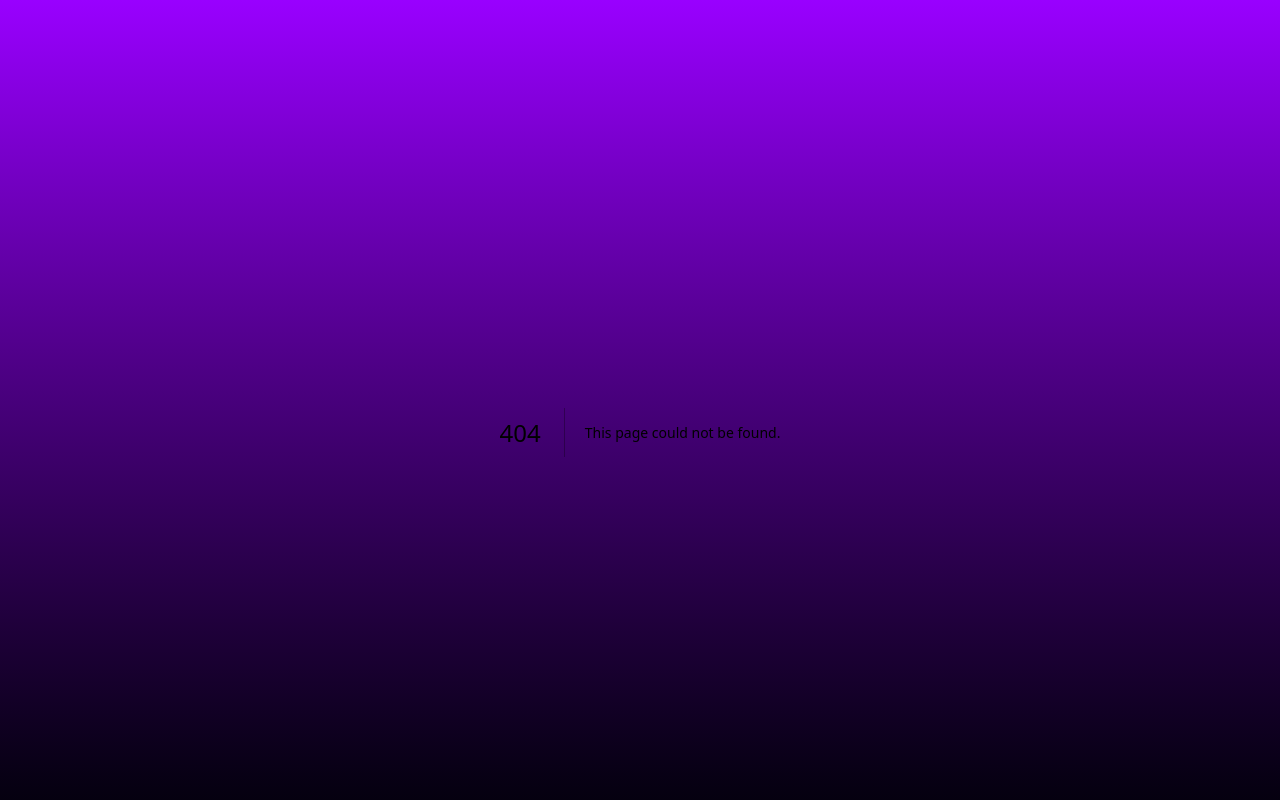
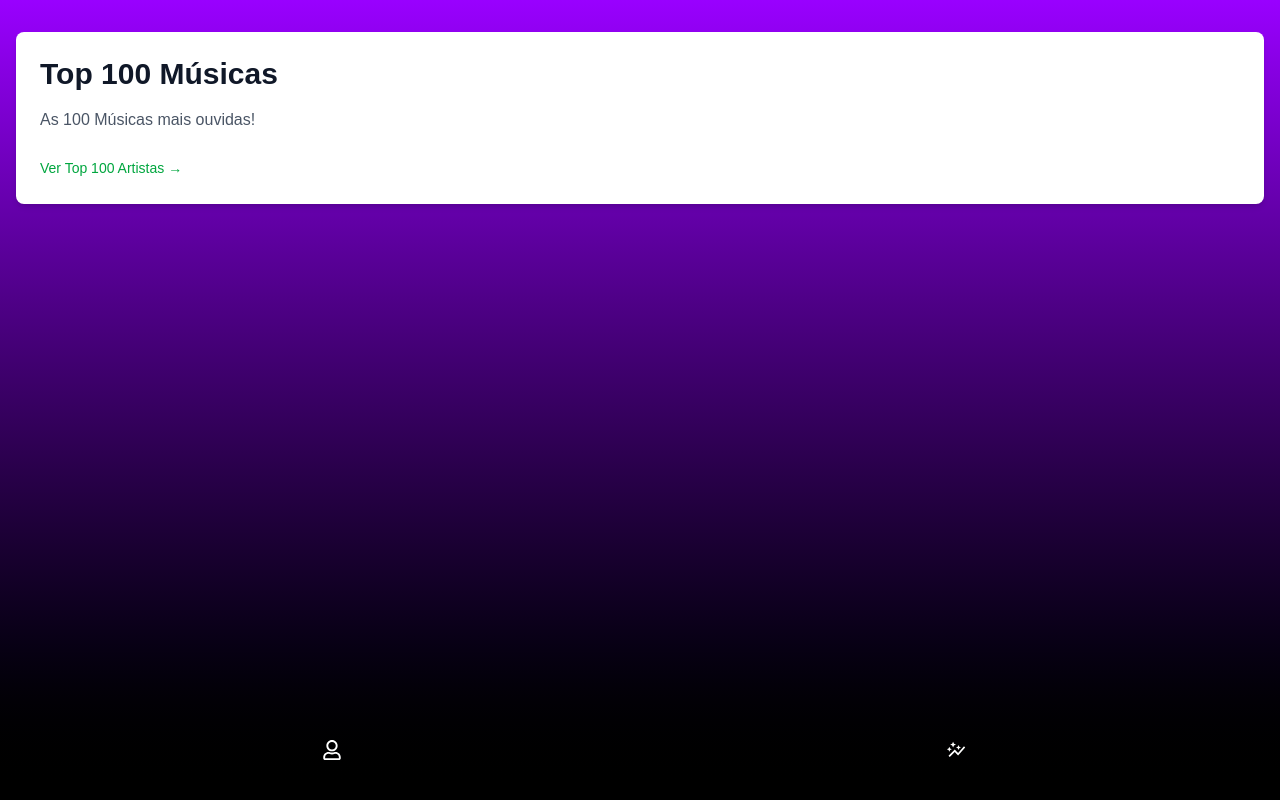
Before and after one commit to guiverdadebuss/next_desafio_spotdados, a Next.js app in the folder spotdados/: page /top100musicas in a window 1280 px wide. Before the commit this address had no page. Shown: the top 800 px of the page. Built offline with nearby package versions, Linux system fonts and the light colour scheme.

Commit message:
feat: pages fix

```diff
--- a/spotdados/src/components/Navbar2.jsx
+++ b/spotdados/src/components/Navbar2.jsx
@@ -17,8 +17,8 @@ export default function Navbar2() {
       </div>
       <div>
         <Link
-          href="/estatisticas"
-          className={isActive("/estatisticas") ? " p-2" : "p-2"}
+          href="/top100artistas"
+          className={isActive("/top100artistas") ? " p-2" : "p-2"}
         >
           <MdAutoGraph className="size-5" />
         </Link>
--- a/spotdados/src/pages/index.js
+++ b/spotdados/src/pages/index.js
@@ -54,7 +54,7 @@ export default function Home() {
       <div className="bg-transparent rounded-lg shadow-md p-6">
         <div className="grid grid-cols-1 md:grid-cols-3 gap-4">
           <div className="p-4">
-            <div className="text-3xl font-bold text-white">
+            <div className="text-lg font-semibold text-white truncate">
               {contarTotalMusicas()}
             </div>
             <div className="text-white">Total de reproduções</div>
--- a/spotdados/src/pages/perfil.js
+++ /dev/null
@@ -1,10 +0,0 @@
-export default function Perfil() {
-  return (
-    <div className="bg-white rounded-lg shadow-md p-6">
-      <h1 className="text-3xl font-bold text-gray-900 mb-4">👤 Meu Perfil</h1>
-      <p className="text-gray-600 mb-6">
-        Gerencie suas informações pessoais e preferências musicais
-      </p>
-    </div>
-  );
-}
--- a/spotdados/src/pages/pesquisa.js
+++ /dev/null
@@ -1,10 +0,0 @@
-export default function Pesquisa() {
-  return (
-    <div className="bg-white rounded-lg shadow-md p-6">
-      <h1 className="text-3xl font-bold text-gray-900 mb-4">🔍 Pesquisar</h1>
-      <p className="text-gray-600 mb-6">
-        Encontre seus artistas, músicas e álbuns favoritos
-      </p>
-    </div>
-  );
-}
--- /dev/null
+++ b/spotdados/src/pages/top100artistas.js
@@ -0,0 +1,20 @@
+import Link from "next/link";
+
+export default function Top100Artistas() {
+  return (
+    <div className="bg-white rounded-lg shadow-md p-6">
+      <h1 className="text-3xl font-bold text-gray-900 mb-4">
+        Top 100 Artistas
+      </h1>
+      <p className="text-gray-600 mb-6">
+        Os 100 Artistas mais ouvidos!
+      </p>
+      <Link
+        href="/top100musicas"
+        className="text-green-600 hover:text-green-800 text-sm font-medium"
+      >
+        Ver Top 100 Músicas →
+      </Link>
+    </div>
+  );
+}
--- a/spotdados/src/pages/estatisticas.js
+++ b/spotdados/src/pages/top100musicas.js
@@ -1,19 +1,19 @@
 import Link from "next/link";
 
-export default function Estatisticas() {
+export default function Top100Musicas() {
   return (
     <div className="bg-white rounded-lg shadow-md p-6">
       <h1 className="text-3xl font-bold text-gray-900 mb-4">
-        📊 Suas Estatísticas
+        Top 100 Músicas
       </h1>
       <p className="text-gray-600 mb-6">
-        Descubra seus hábitos musicais e tendências de escuta
+        As 100 Músicas mais ouvidas!
       </p>
       <Link
-        href="/top20"
+        href="/top100artistas"
         className="text-green-600 hover:text-green-800 text-sm font-medium"
       >
-        Ver Top 20 →
+        Ver Top 100 Artistas →
       </Link>
     </div>
   );
--- a/spotdados/src/pages/top20.js
+++ /dev/null
@@ -1,16 +0,0 @@
-import Link from "next/link";
-
-export default function Top20() {
-  return (
-    <div className="bg-white rounded-lg shadow-md p-6">
-      <Link
-        href="/estatisticas"
-        className="text-green-600 hover:text-green-800 font-medium flex items-center mb-4"
-      >
-        ←
-      </Link>
-      <h1 className="text-3xl font-bold text-gray-900">🏆 Top 20</h1>
-      <p className="text-gray-600">Os mais ouvidos desta semana</p>
-    </div>
-  );
-}
```
